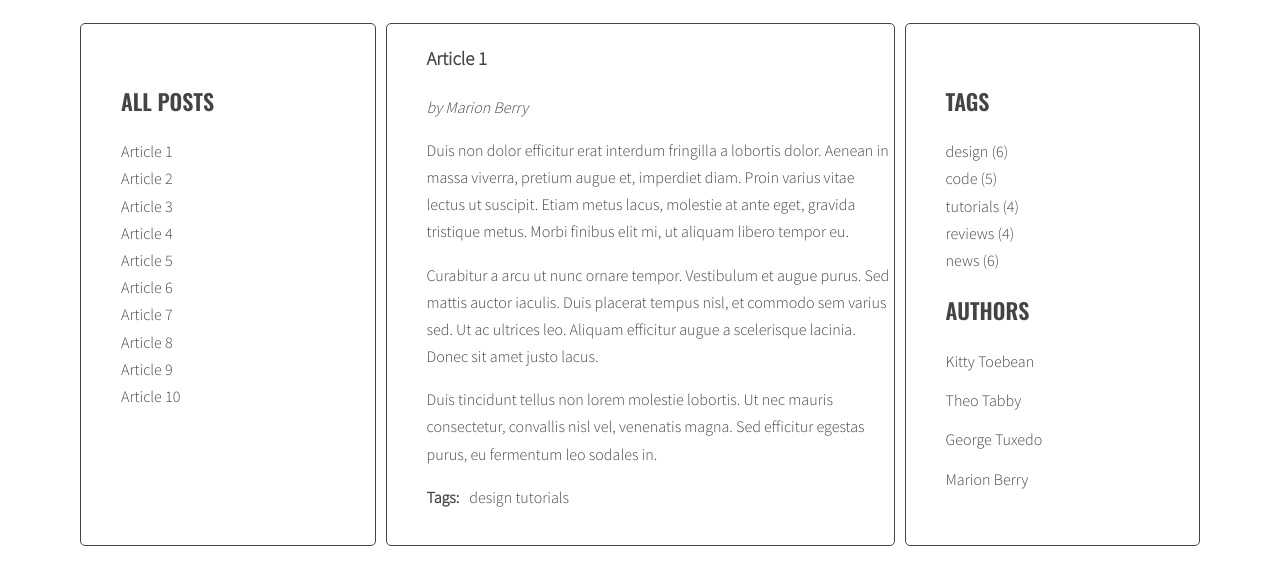
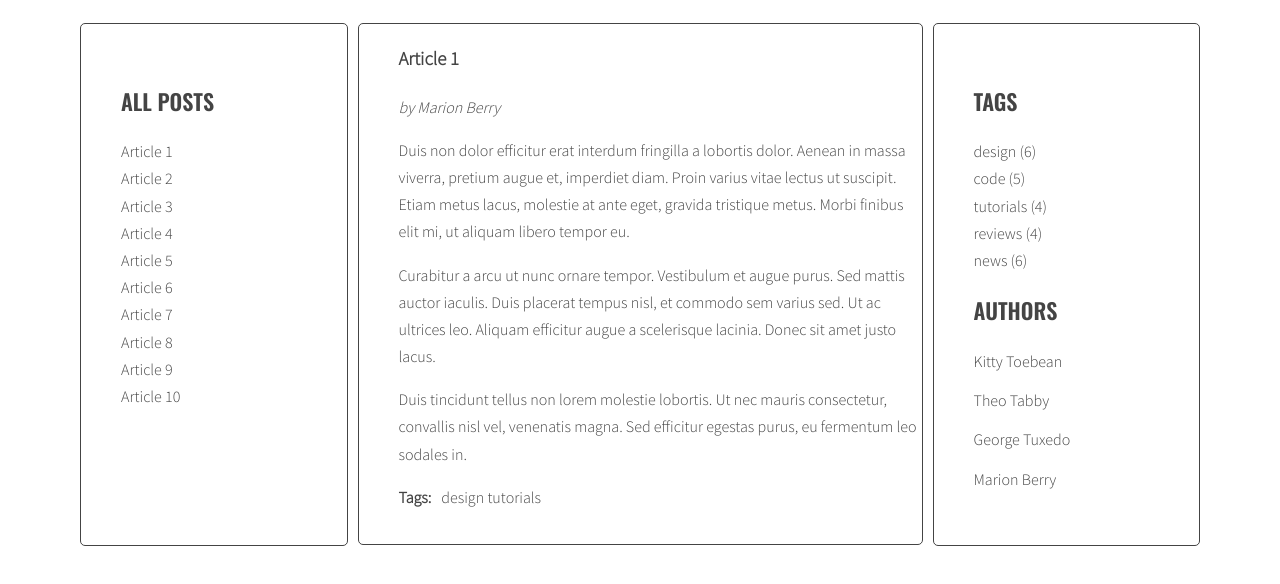
Before and after one commit to Emwook/javascript-blog, a website: page index.html in a window 1280 px wide. Shown: the part 220-804 px from the top of the page. Drawn offline with nearby package versions, Linux system fonts and the light colour scheme.

Commit message:
add major resizing setting changes

```diff
--- a/js/script.js
+++ b/js/script.js
@@ -3,8 +3,6 @@
 function titleClickHandler(event){
   event.preventDefault();
   const clickedElement = this;
-
-  console.log('Link was clicked!');
 
   /* [DONE] remove class 'active' from all article links  */
 
@@ -34,6 +32,39 @@ function titleClickHandler(event){
   /* [DONE] add class 'active' to the correct article */
   targetArticle.classList.add('active');
 }
+
+function resizePostWindow(){
+  /* get sidebar left section selector */
+  let sidebarLeft = document.querySelector('.left');
+
+  /* read sidebar left height*/
+  let sidebarLeftHeight = sidebarLeft.clientHeight;
+
+
+  /* select an article with class active*/
+  let activeArticle = document.querySelector('.posts article.active');
+
+  /* get active article height and add 15px as a bottom margin*/
+  let activeArticleHeight = activeArticle.clientHeight;
+  activeArticleHeight = activeArticleHeight + 15;
+
+  /* make a selector for the posts section */
+  let postsSectionSelector = document.querySelector('.posts');
+  console.log(sidebarLeftHeight);
+
+  /* [BUGGED] set active article height to sidebar height if the center section in layout type 1-1-1 is shorter than sidebars*/
+  /* BUGGED: not reseting back to a shorter window height when switched to a taller window by an article setting; dead space leftover */
+  if (activeArticleHeight < sidebarLeftHeight && window.innerWidth > 932 ){
+    activeArticleHeight = sidebarLeftHeight + 2;
+  }
+
+  /* set posts section height to equal active article height */
+  let postsSectionHeight = postsSectionSelector.style.height = activeArticleHeight + 'px';
+
+  console.log(postsSectionHeight);
+}
+
+resizePostWindow();
 
 const optArticleSelector = '.post',
   optTitleSelector = '.post-title',
@@ -70,11 +101,12 @@ function generateTitleLinks(){
   titleList.innerHTML = html;
 
   const links = document.querySelectorAll('.titles a');
-  console.log(links);
 
   for(let link of links){
     link.addEventListener('click', titleClickHandler);
+    link.addEventListener('click', resizePostWindow);
   }
+  window.addEventListener('resize',resizePostWindow);
 }
 
 generateTitleLinks();
--- a/sass/style.scss
+++ b/sass/style.scss
@@ -11,7 +11,7 @@ $font-text: 'Source Sans Pro', sans-serif;
 
 /* Media queries */
 
-@media (max-width: 1080px) {
+@media (max-width: 932px) {
   .wrapper {
     flex-wrap: wrap;
     margin: auto;
@@ -20,7 +20,7 @@ $font-text: 'Source Sans Pro', sans-serif;
   .sidebar {
     flex-grow: auto;
     text-align: center;
-    min-height: min-content;
+    min-height: max-content;
   }
   .left {
     order: 1;
@@ -30,8 +30,6 @@ $font-text: 'Source Sans Pro', sans-serif;
   }
   .center {
     order: 3;
-    min-width: 60%;
-    min-height: 50vh;
     .post {
       margin: 0 1rem;
     }
@@ -101,6 +99,7 @@ body {
 .posts {
   flex: 2 0 0;
   position: relative;
+  min-width: 50%;
 }
 
 .sidebar, .posts {
```
Also changed, not shown: css/style.css, sass/style.css, 2 other files.
